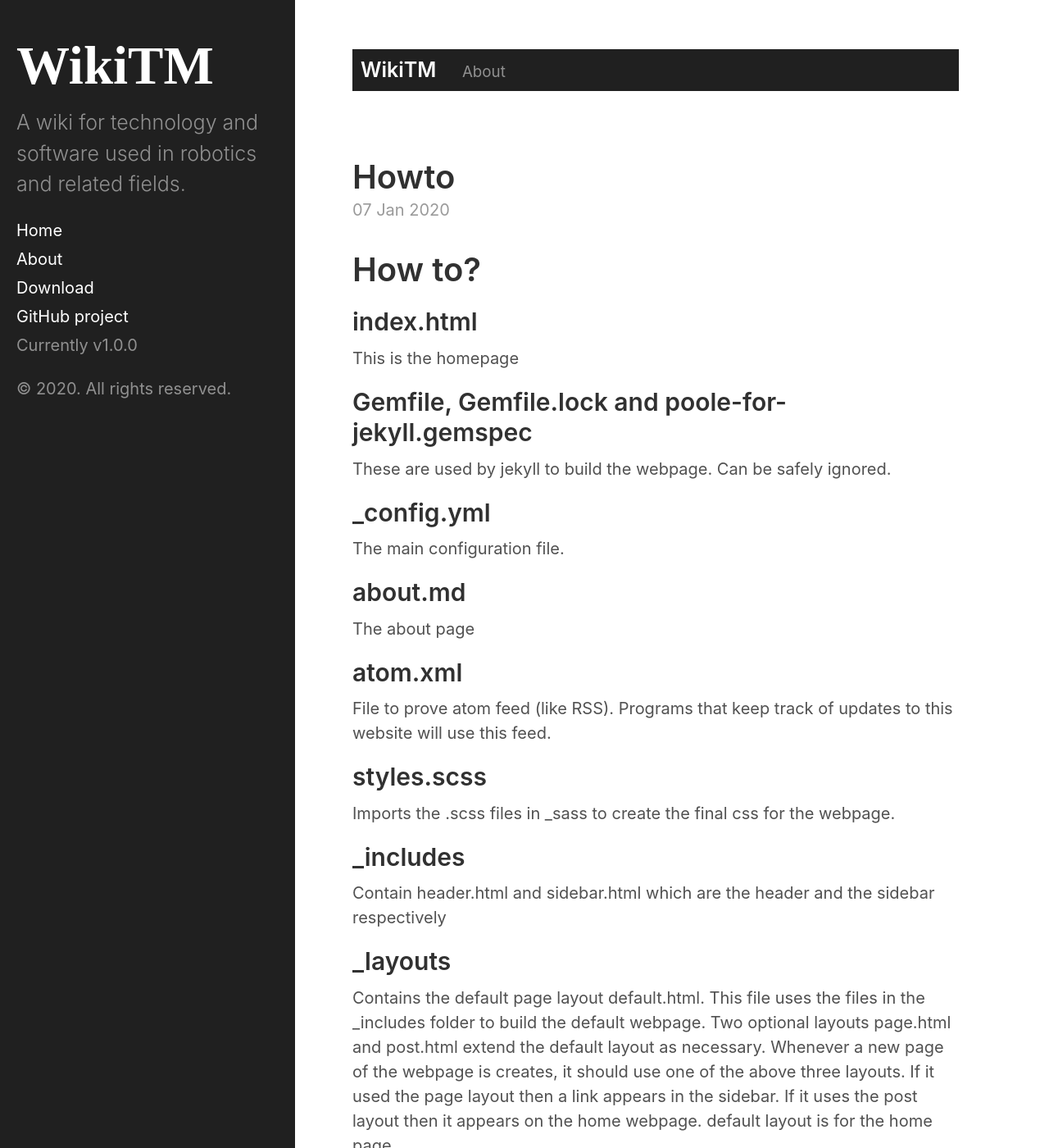
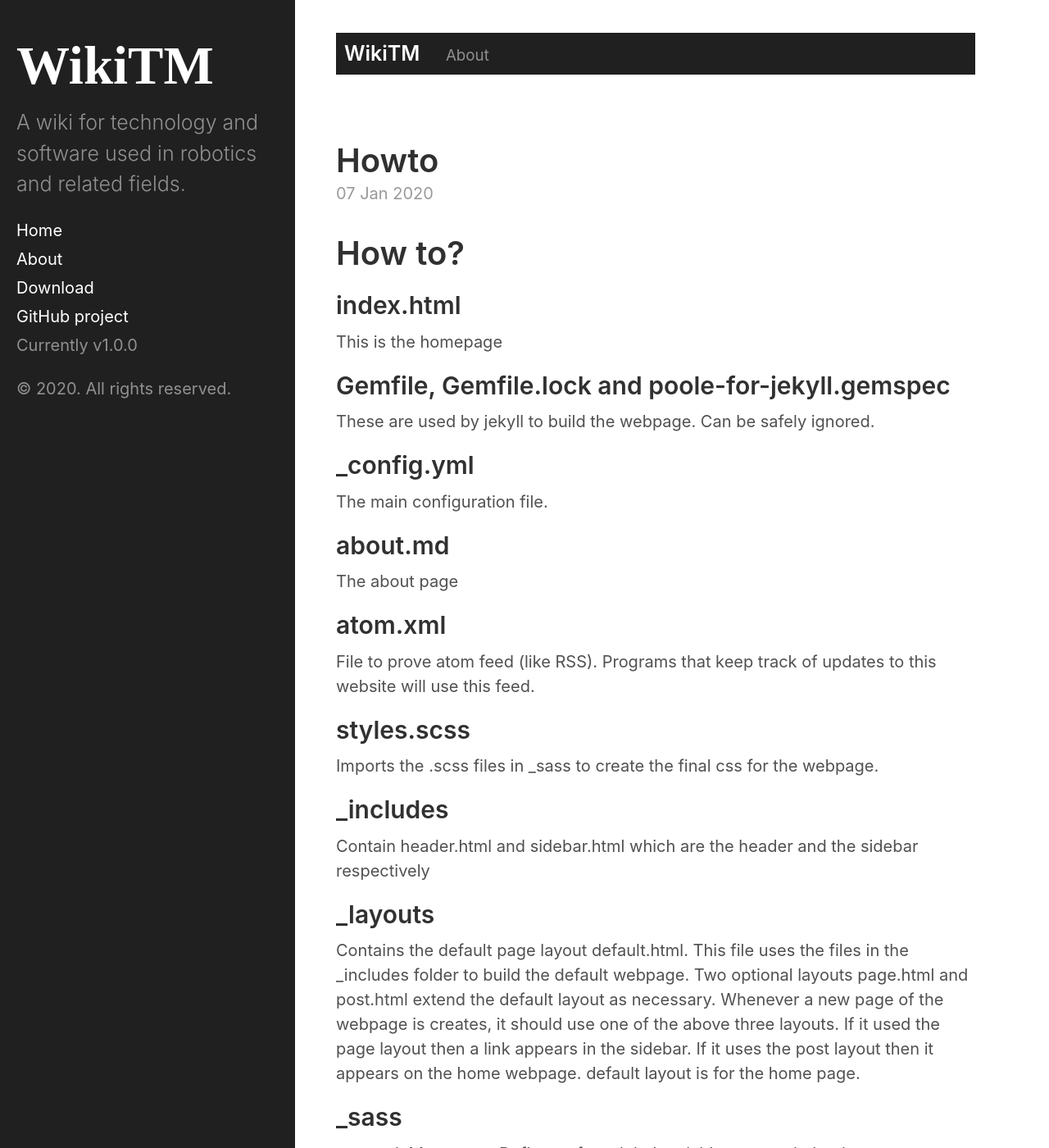
Before and after one commit to tejaswid/wikitm, a Jekyll site: the page built from index.html, in a window 1280 px wide and 1400 px high. Shown: the whole window at 82% size. Built offline with Jekyll 4.4.1, drawn with Linux system fonts in a browser that asks for light colours; the list of posts is cut into pages by our own code.

Commit message:
playing with padding

```diff
--- a/_sass/_layout.scss
+++ b/_sass/_layout.scss
@@ -18,15 +18,15 @@
 
 .container {
   max-width: 38rem;
-  padding-left:  1.5rem;
-  padding-right: 1.5rem;
+  padding-left:  0.5rem; //1.5rem;
+  padding-right: 0.5rem; //1.5rem;
   margin-left:  auto;
   margin-right: auto;
 }
 
 .content {
-  padding-top:    2rem; //4rem;
-  padding-bottom: 2rem; //4rem;
+  padding-top:    1rem; //4rem;
+  padding-bottom: 1rem; //4rem;
 }
 // If the screen size is larger than 48em expand the width of the content to max screen.
 @media (min-width: 48em) {
```
